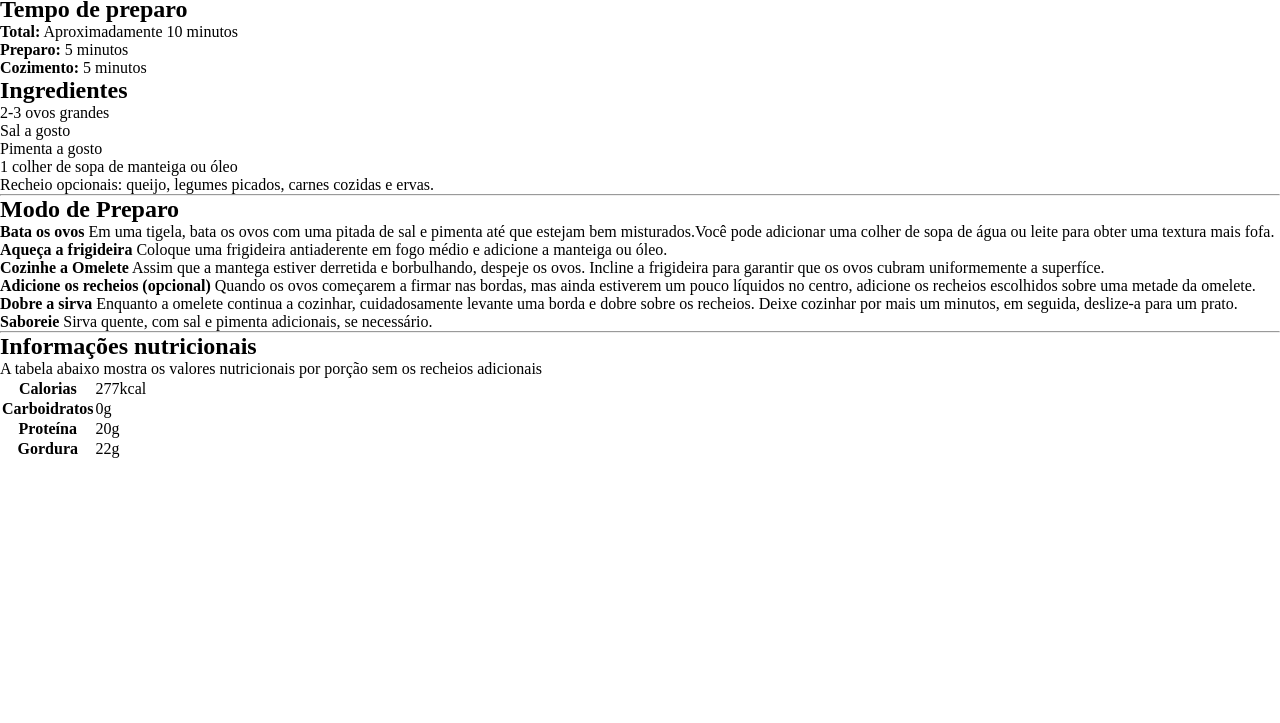
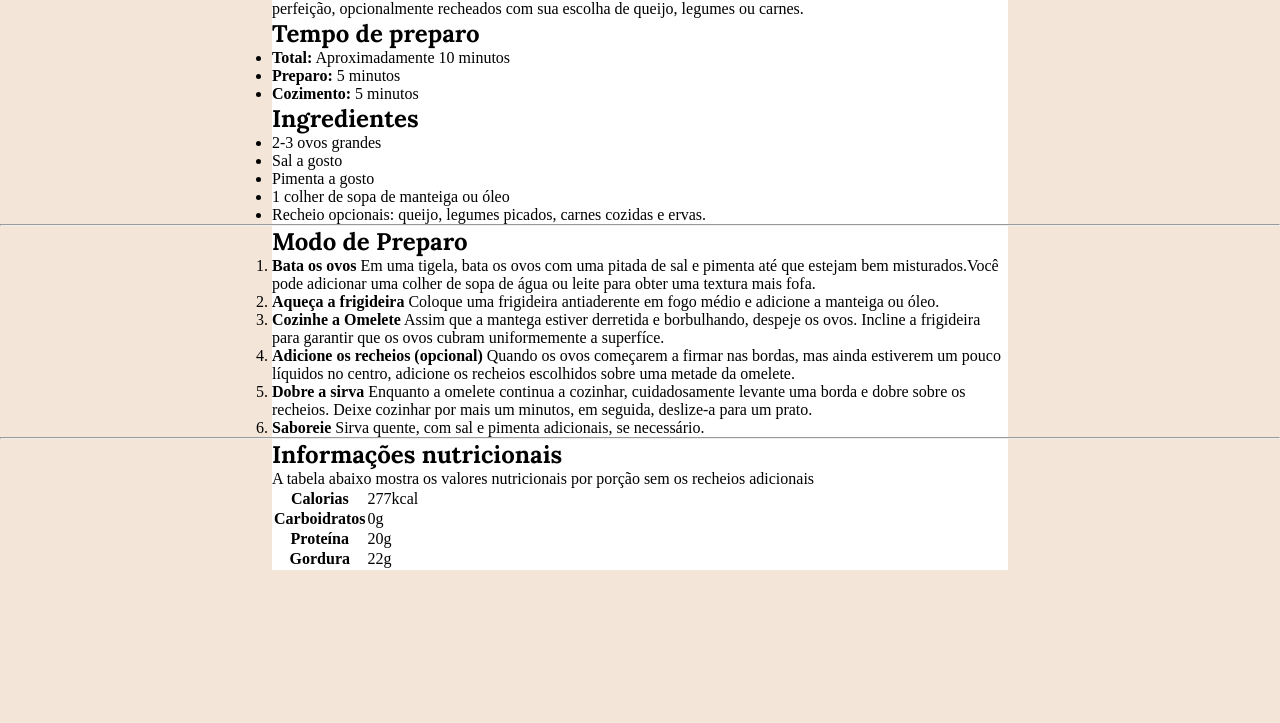
Before and after one commit to pedrao8/receita-omelete, a plain HTML site: page index.html in a window 1280 px wide. Shown: the part 77-800 px from the top of the page. Drawn offline with Linux system fonts and the light colour scheme.

Commit message:
segundo comando do css

```diff
--- a/style.css
+++ b/style.css
@@ -3,3 +3,21 @@
     padding: 0;
     box-sizing: border-box;
 }
+
+body{
+    background-color: #f3e5d7;
+}
+
+body > div{
+    background-color: #fff;
+    max-width: 736px;
+    margin-inline: auto;
+}
+
+div img{
+    width: 100%;
+}
+
+h1, h2{
+    font-family: 'Lora', serif;
+}
```
Also changed, not shown: index.html (+1 -0 lines).
